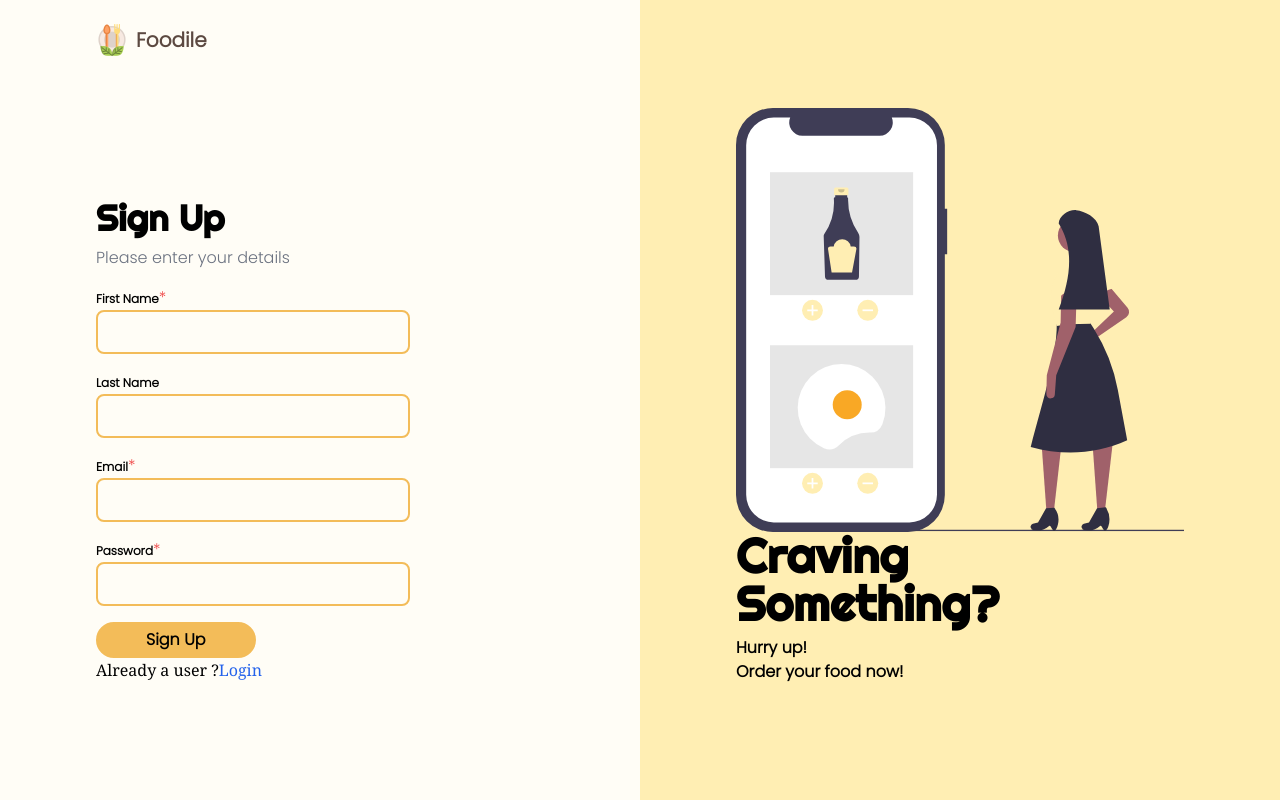
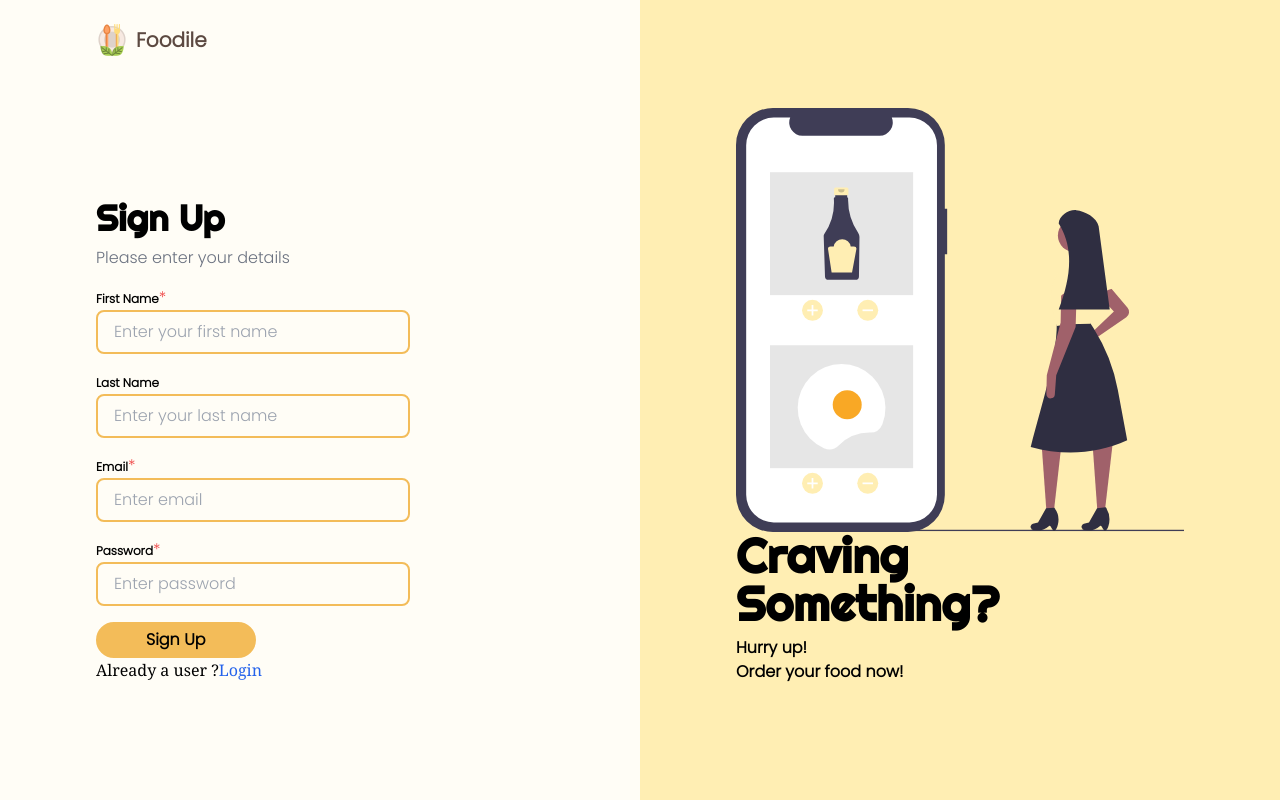
Before and after one commit to sumitks866/foodile-fe, a Next.js app: page /signup in a window 1280 px wide. Built offline with nearby package versions, Linux system fonts and the light colour scheme.

Commit message:
Placeholder in signup

```diff
--- a/pages/signup.tsx
+++ b/pages/signup.tsx
@@ -38,6 +38,7 @@ export default function Signup() {
           value={firstname}
           setValue={setFirstname}
           type="text"
+          placeholder="Enter your first name"
           required
         />
         <TextInput
@@ -45,12 +46,14 @@ export default function Signup() {
           value={lastname}
           setValue={setLastname}
           type="text"
+          placeholder="Enter your last name"
         />
         <TextInput
           label="Email"
           value={email}
           setValue={setEmail}
           type="email"
+          placeholder="Enter email"
           required
         />
         <TextInput
@@ -58,6 +61,7 @@ export default function Signup() {
           value={password}
           setValue={setPassword}
           type="password"
+          placeholder="Enter password"
           required
         />
         <PrimaryButton onClick={onSignUp} disabled={isLoading}>
```
